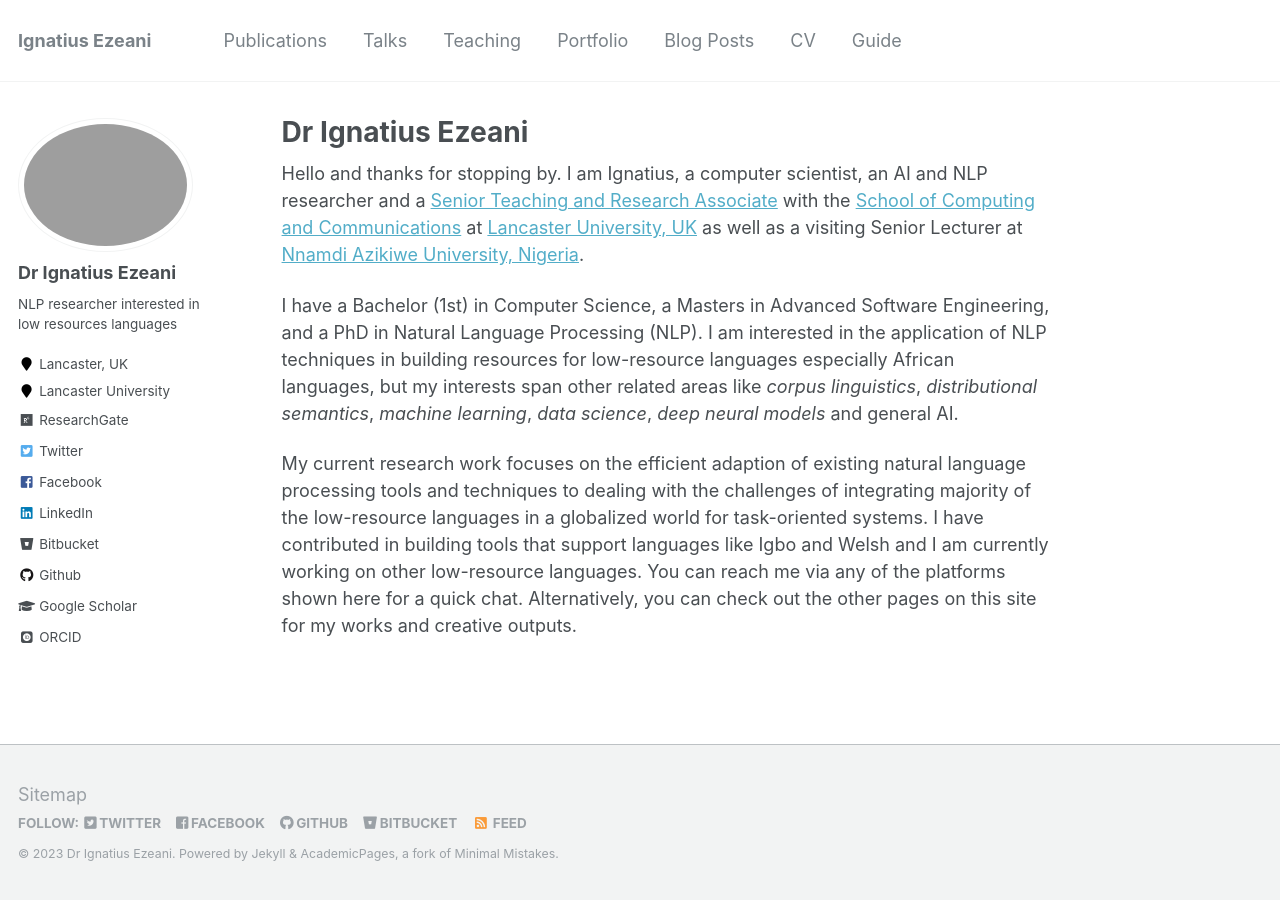
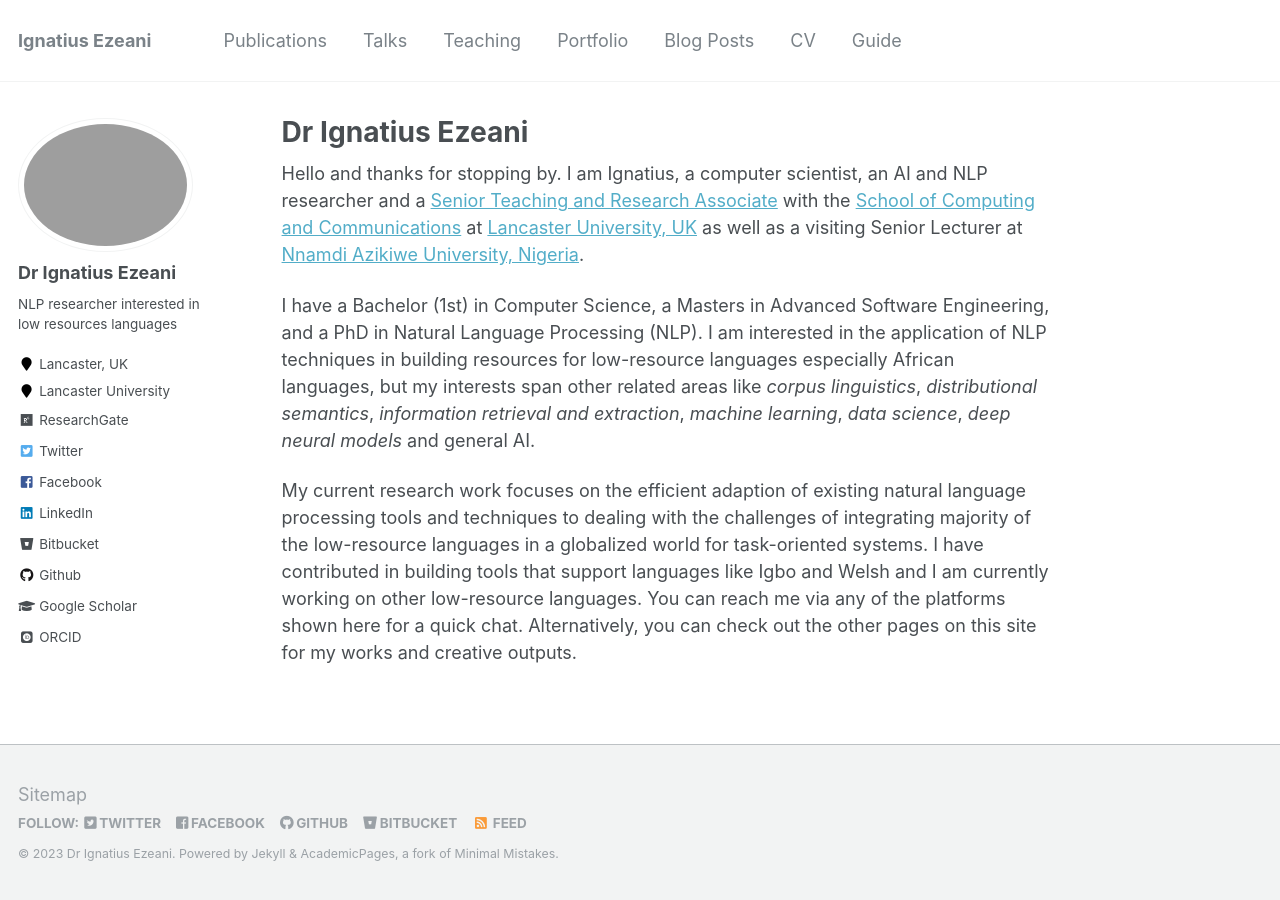
Before and after one commit to IgnatiusEzeani/IgnatiusEzeani.github.io, a Jekyll site: the page built from _pages/about.md, in a window 1280 px wide. Built offline with Jekyll 4.4.1, drawn with Linux system fonts in a browser that asks for light colours; some web fonts are replaced.

Commit message:
Update about.md

```diff
--- a/_pages/about.md
+++ b/_pages/about.md
@@ -9,7 +9,7 @@ redirect_from:
 ---
 Hello and thanks for stopping by. I am Ignatius, a computer scientist, an AI and NLP researcher and a [Senior Teaching and Research Associate](https://www.lancaster.ac.uk/scc/about-us/people/ignatius-ezeani) with the [School of Computing and Communications](https://www.lancaster.ac.uk/scc/) at [Lancaster University, UK](https://www.lancaster.ac.uk/) as well as a visiting Senior Lecturer at [Nnamdi Azikiwe University, Nigeria](https://www.unizik.edu.ng/).
 
-I have a Bachelor (1st) in Computer Science, a Masters in Advanced Software Engineering, and a PhD in Natural Language Processing (NLP). I am interested in the application of NLP techniques in building resources for low-resource languages especially African languages, but my interests span other related areas like <em>corpus linguistics</em>, <em>distributional semantics</em>, <em>machine learning</em>, <em>data science</em>, <em>deep neural models</em> and general AI.
+I have a Bachelor (1st) in Computer Science, a Masters in Advanced Software Engineering, and a PhD in Natural Language Processing (NLP). I am interested in the application of NLP techniques in building resources for low-resource languages especially African languages, but my interests span other related areas like <em>corpus linguistics</em>, <em>distributional semantics</em>, <em>information retrieval and extraction</em>, <em>machine learning</em>, <em>data science</em>, <em>deep neural models</em> and general AI.
 
 My current research work focuses on the efficient adaption of existing natural language processing tools and techniques to dealing with the challenges of integrating majority of the low-resource languages in a globalized world for task-oriented systems. I have contributed in building tools that support languages like Igbo and Welsh and I am currently working on other low-resource languages. You can reach me via any of the platforms shown here for a quick chat. Alternatively, you can check out the other pages on this site for my works and creative outputs.
 
```
